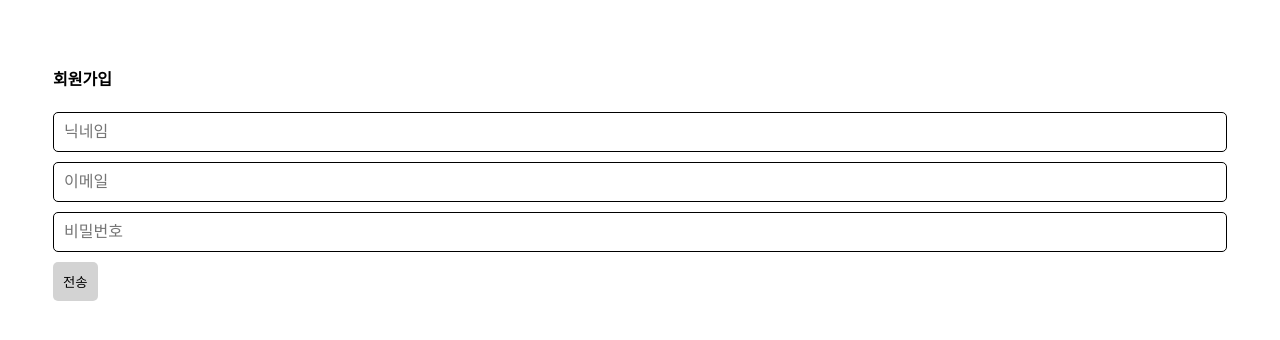
After one commit to DionShin/StudyHub, a Node server app: page /join in a window 1280 px wide. The commit adds this page. Shown: the top 340 px of the page. Run offline with Node 20, Linux system fonts and the light colour scheme; some libraries are stand-ins or nearby versions.

Commit message:
회원가입 기능 구현

```diff
--- a/package.json
+++ b/package.json
@@ -14,6 +14,9 @@
     "dotenv": "^18.0.10",
     "ejs": "^7.0.2",
     "express": "^5.3.0",
-    "mysql2": "^3.24.6"
+    "express-session": "^1.19.0",
+    "mysql2": "^3.24.6",
+    "passport": "^0.7.0",
+    "passport-local": "^1.0.0"
   }
 }
--- a/server.js
+++ b/server.js
@@ -179,3 +179,39 @@ app.get('/list/:id', (요청, 응답) => {
     });
   });
 });
+
+
+const session = require('express-session')
+const passport = require('passport')
+const LocalStrategy = require('passport-local')
+
+app.use(passport.initialize())
+app.use(session({
+  //session을 암호화해서 저장할 때 쓰는 비밀번호
+  secret: process.env.session_secret,
+  resave : false,
+  saveUninitialized : false
+}))
+
+app.use(passport.session())
+
+
+
+app.get('/join', (요청, 응답) => {
+  응답.render('join.ejs')
+})
+
+app.post('/join', (요청, 응답) => {
+  const { nickname, email, password } = 요청.body;
+  connection.query('INSERT INTO users (nickname, email, password_hash) VALUES (?, ?, ?)',
+    [nickname, email, password], function(err, results, fields) {
+    if (err) {
+      console.error('데이터 삽입 실패: ' + err.stack);
+      응답.status(500).send('데이터 삽입 실패');
+      return;
+    }
+    else {
+      응답.redirect('/');
+    }
+})
+})
--- /dev/null
+++ b/views/join.ejs
@@ -0,0 +1,18 @@
+<!DOCTYPE html>
+<html lang="en">
+<head>
+    <meta charset="UTF-8">
+    <meta name="viewport" content="width=device-width, initial-scale=1.0">
+    <title>Document</title>
+    <link href="/main.css" rel="stylesheet">
+</head>
+<body>
+    <form class="form-box" action="/join" method="POST">
+        <h4>회원가입</h4>
+        <input name="nickname" placeholder="닉네임">
+        <input name="email" placeholder="이메일">
+        <input name="password" placeholder="비밀번호">
+        <button type="submit">전송</button>
+    </form>
+</body>
+</html>
--- a/views/nav.ejs
+++ b/views/nav.ejs
@@ -8,9 +8,9 @@
 </head>
 <body>
     <div class="nav">
-        <a class="logo">StudyHub</a>
-        <a>page1</a>
-        <a>page2</a>
+        <a class="logo" href="/">StudyHub</a>
+        <a href="/list/1">Page1</a>
+        <a href="/list/2">Page2</a>
     </div>
 </body>
 </html>
```
Also changed, not shown: index.html (+4 -4 lines), 1 other file.
